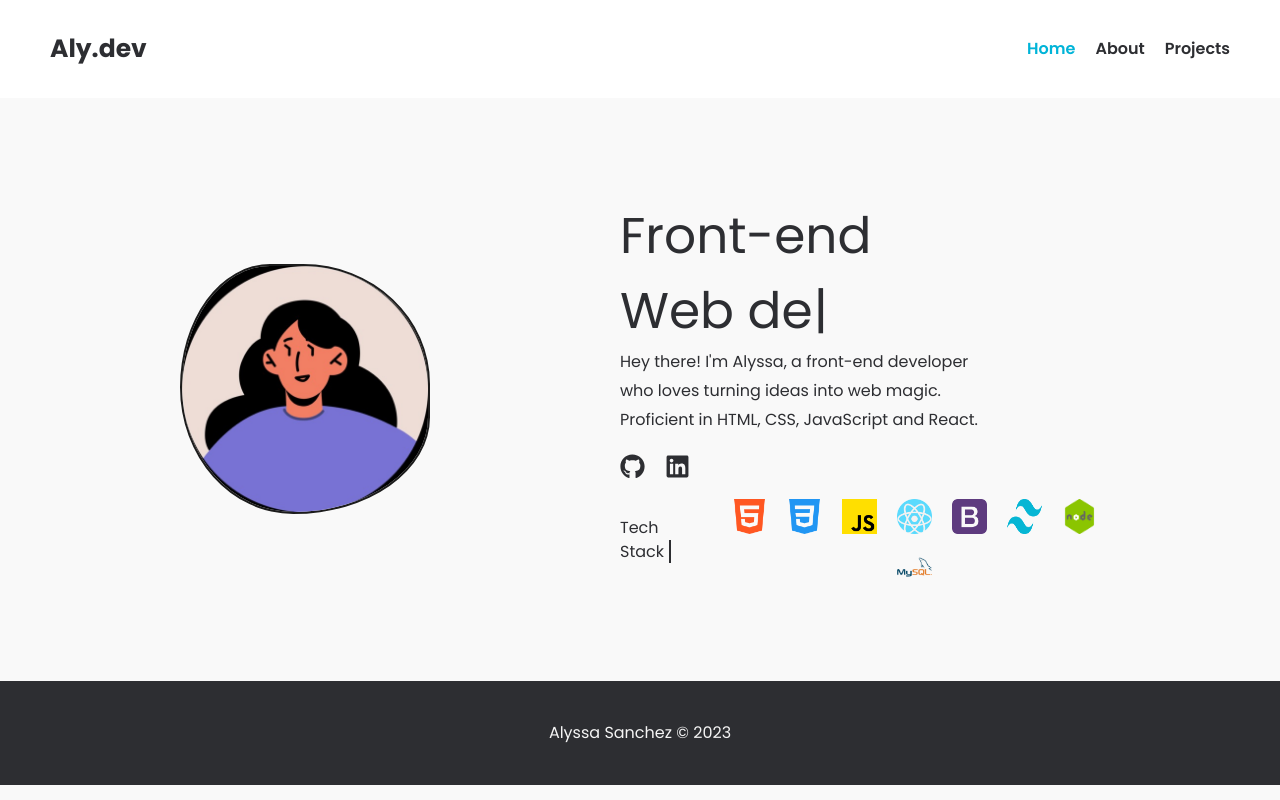
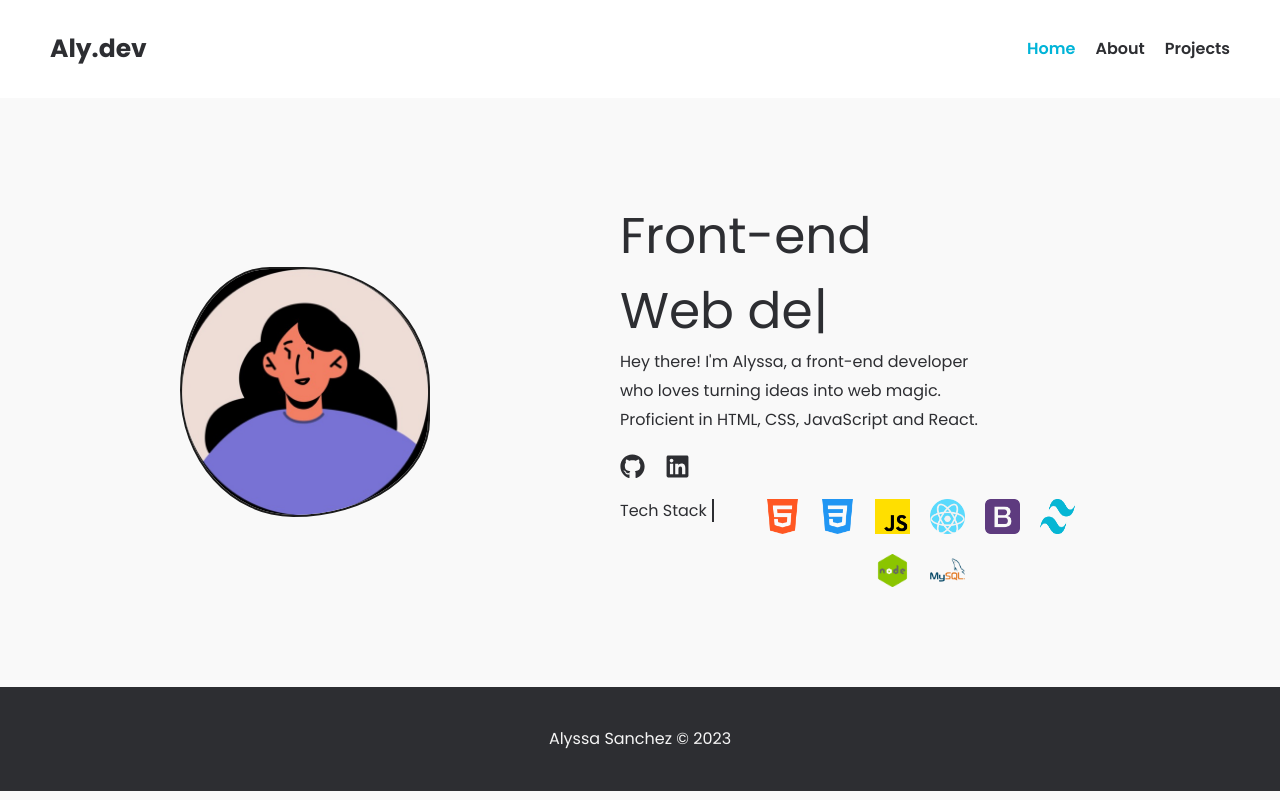
Before and after one commit to sanchezalyssa/portfolio, a React (Vite) app: page / in a window 1280 px wide. Built offline with nearby package versions, Linux system fonts and the light colour scheme; the HTML template or start-up script is replaced by a standard one.

Commit message:
adjust tech stack text

```diff
--- a/src/components/Home.jsx
+++ b/src/components/Home.jsx
@@ -30,10 +30,7 @@ export default function Home() {
           />
         </h1>
 
-                <p>
-                    Hey there! I'm Alyssa, a front-end developer who loves turning ideas into web magic. Proficient in HTML, CSS, JavaScript and
-                    React.
-                </p>
+        <p>Hey there! I'm Alyssa, a front-end developer who loves turning ideas into web magic. Proficient in HTML, CSS, JavaScript and React.</p>
         <div className="icons">
           <a className="social" target="_blank" rel="noreferrer" href="https://github.com/sanchezalyssa">
             <FaGithub className="social" to />
--- a/src/styles/Home.css
+++ b/src/styles/Home.css
@@ -64,11 +64,10 @@
 .tech {
     margin-top: 20px;
     display: flex;
-    align-items: center;
 }
 
 .tech-title h3 {
-    margin-right: 30px;
+    width: 120px;
 }
 
 .tech-title h3::after {
```
Lines whose indentation alone changed are shown as unchanged.
